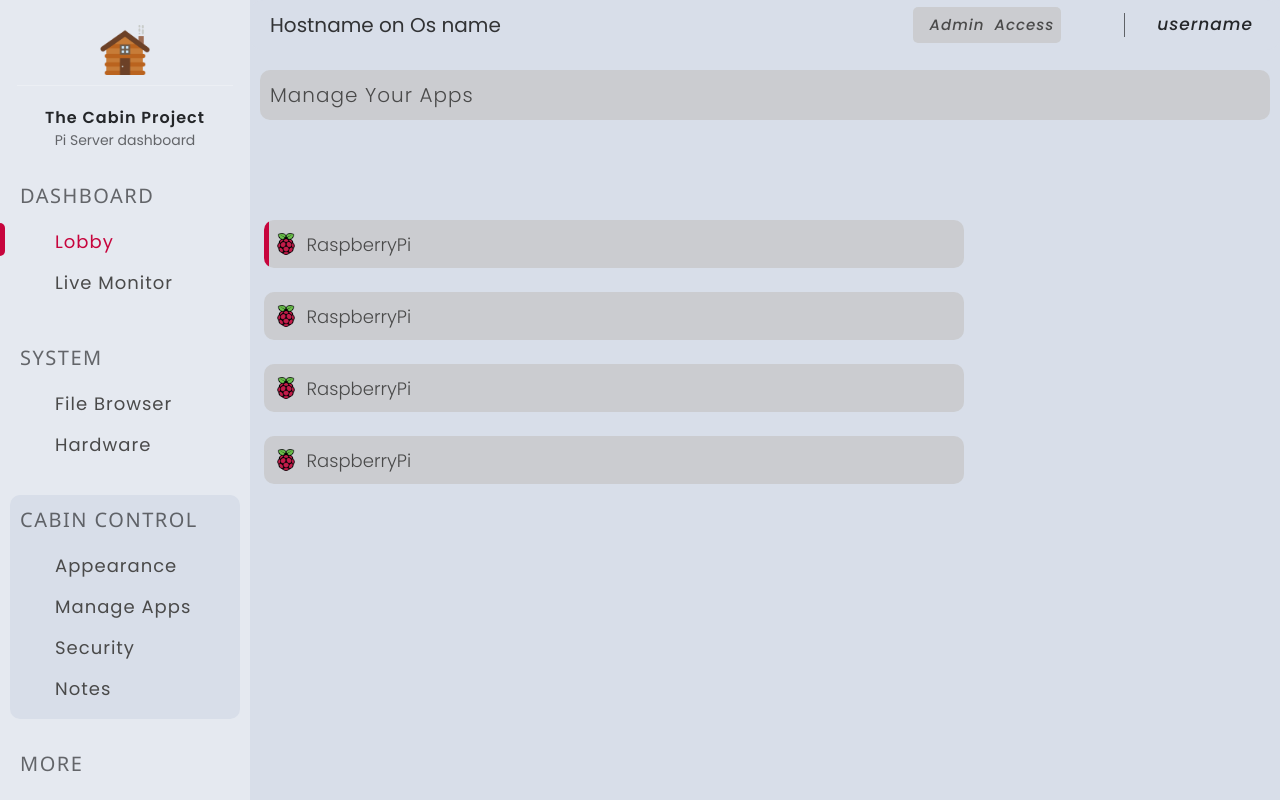
After one commit to tirtharajsinha/TheCabinProject, a Django app: page /manage in a window 1280 px wide. The commit adds this page. Run offline with Django 3.2, Linux system fonts and the light colour scheme; some libraries are stand-ins or nearby versions.

Commit message:
progression

```diff
--- a/home/urls.py
+++ b/home/urls.py
@@ -4,6 +4,7 @@ from home import views
 
 urlpatterns = [
     path('', views.index, name="home"),
+    path('manage', views.manageapp, name="manageapp"),
     path('monitor', views.sysmonitor, name="monitor"),
     path('check', views.check, name="check"),
     path('poweroff', views.poweroff, name="poweroff"),
--- a/home/utils.py
+++ b/home/utils.py
@@ -13,6 +13,11 @@ def getTemp():
 
 def cpuLoad():
     return os.getloadavg()[0]
+
+
+def osName():
+    data = os.popen("grep '^NAME=' /etc/os-release").read()
+    return data
 
 
 def getCpuFreq():
--- a/home/views.py
+++ b/home/views.py
@@ -17,6 +17,11 @@ import os
 def index(request):
     context = {}
     return render(request, "index.html", context=context)
+
+
+def manageapp(request):
+    context = {}
+    return render(request, "manageapp.html", context=context)
 
 
 def sysmonitor(request):
--- a/static/base.css
+++ b/static/base.css
@@ -55,7 +55,7 @@
   --secondary-text-color: #323335;
   --card-text-color: #4a4a4a;
   --dimmed-text-color: #28292caf;
-  --dimmed-bg-color: #d8dee9b7;
+  --dimmed-bg-color: #c6c6c6b7;
 }
 
 * {
@@ -130,8 +130,8 @@ body {
 }
 .context {
   margin-top: 5px;
-  display: flex;
   width: 100%;
+  padding: 10px;
 }
 .centerbox {
   width: calc(100%);
@@ -181,6 +181,17 @@ body {
   cursor: pointer;
   padding: 7px;
   font-size: 15px;
+}
+
+.adminicon {
+  color: var(--activetext);
+  background-color: var(--dimmed-bg-color);
+  border-radius: 5px;
+  white-space: nowrap;
+}
+
+.adminicon span {
+  color: var(--card-text-color);
 }
 
 .topbarbox a {
@@ -255,6 +266,16 @@ body {
   margin-left: 10px;
   font-weight: 500;
   letter-spacing: 1px;
+  user-select: none;
+}
+
+.topbarspan {
+  font-size: 15px;
+  font-family: "Poppins", sans-serif;
+  margin-left: 10px;
+  font-weight: 500;
+  letter-spacing: 1px;
+  user-select: none;
 }
 .hrs {
   width: 100;
@@ -332,6 +353,7 @@ body {
   font-weight: 500;
   letter-spacing: 1.5px;
   font-size: 20px;
+  margin-top: 0;
 }
 
 .sidebar ul a {
@@ -367,7 +389,19 @@ body {
 }
 
 .active {
+  position: relative;
   color: var(--activetext);
+}
+
+.active:before {
+  position: absolute;
+  width: 5px;
+  height: 80%;
+  background-color: var(--activetext);
+  content: "";
+  border-top-right-radius: 5px;
+  border-bottom-right-radius: 5px;
+  transform: translateX(-35px) translateY(-5px);
 }
 .sidebar .sidecon {
   display: flex;
@@ -634,7 +668,7 @@ body {
   margin-bottom: 0px;
 }
 .supercard h5 {
-  color: var(--nord8);
+  color: var(--pi-color-green);
   text-align: center;
 }
 .supercard .btn {
@@ -675,13 +709,14 @@ body {
 }
 
 .settings {
-  height: 110px;
+  height: auto;
   width: 100%;
   display: grid;
-  grid-auto-columns: 1fr 1fr 1fr;
-  grid-auto-flow: column;
+  grid-template-columns: 1fr 1fr 1fr;
+  /* grid-auto-flow: column; */
   gap: 10px;
-  margin-top: 50px;
+  margin-top: 20px;
+  user-select: none;
 }
 .st-box {
   height: auto;
--- /dev/null
+++ b/static/manageapp.css
@@ -0,0 +1,144 @@
+@import url(https://fonts.googleapis.com/css?family=Poppins:100,100italic,200,200italic,300,300italic,regular,italic,500,500italic,600,600italic,700,700italic,800,800italic,900,900italic);
+@import url(https://fonts.googleapis.com/css?family=Roboto:100,100italic,300,300italic,regular,italic,500,500italic,700,700italic,900,900italic);
+
+:root {
+  --primary-bg-color: #242629;
+  --secondary-bg-color: #323335;
+  --card-bg-color: #4a4a4a;
+
+  --primary-text-color: #d8dee9;
+  --secondary-text-color: #e5e9f0;
+  --card-text-color: #eceff4;
+  --dimmed-text-color: #eceff4b2;
+  --dimmed-bg-color: #28292caf;
+  color: #ffffff00;
+  --nord0: #2e3440;
+  --nord1: #3b4252;
+  --nord2: #434c5e;
+  --nord3: #4c566a;
+  --nord4: #d8dee9;
+  --nord5: #e5e9f0;
+  --nord6: #eceff4;
+  --nord7: #8fbcbb;
+  --nord8: #88c0d0;
+  --nord9: #81a1c1;
+  --nord10: #5e81ac;
+  --nord11: rgb(191, 97, 106);
+  --nord12: #d08770;
+  --nord13: #ebcb8b;
+  --nord14: #a3be8c;
+  --nord15: #b48ead;
+  --activetext: #c7053d;
+
+  --pi-color-red: #c7053d;
+  --pi-color-green: #8cc04b;
+
+  --mob-nev: 60px;
+  --mob-brand-img: 30px;
+  --mob-nev-ul-width: 100%;
+  --mob-nev-ul-padding: 0px;
+  --mob-nev-ul-marginleft: 0px;
+  --mob-nev-ul-margin: auto;
+  --mob-nev-ul-h3: none;
+  --mob-nev-ul-a-marginleft: 10px;
+  --mob-nev-ul-a-span: none;
+  --mob-nev-ul-i-marginright: 0px;
+  --mob-hrs: block;
+}
+
+.light-theme {
+  --primary-bg-color: #e5e9f0;
+  --secondary-bg-color: #d8dee9;
+  --card-bg-color: #eceff4;
+
+  --primary-text-color: #242629;
+  --secondary-text-color: #323335;
+  --card-text-color: #4a4a4a;
+  --dimmed-text-color: #28292caf;
+  --dimmed-bg-color: #c6c6c6b7;
+}
+
+.managebar {
+  width: 100%;
+  display: flex;
+  align-items: center;
+  justify-content: space-between;
+  background: var(--dimmed-bg-color);
+  border-radius: 10px;
+  padding: 0 10px;
+}
+
+.managebar p {
+  color: var(--card-text-color);
+  font-weight: 300;
+  letter-spacing: 1px;
+  font-size: 20px;
+  margin: 10px 0;
+}
+
+.managebar i {
+  color: var(--activetext);
+  font-size: 18px;
+}
+
+#imageListId {
+  margin: 0;
+  padding: 0;
+  list-style-type: none;
+  max-width: 700px;
+  width: 95%;
+  display: flex;
+  flex-direction: column;
+  gap: 20px;
+  margin-top: 100px;
+}
+
+.listitemClass {
+  margin: 0 4px 4px 4px;
+  position: relative;
+  border-radius: 10px;
+  width: 100%;
+  display: flex;
+  align-items: center;
+  padding: 0.7em 0.7em;
+  background-color: var(--dimmed-bg-color);
+  overflow: hidden;
+  position: relative;
+}
+
+.listitemClass .appLogo {
+  width: 22px;
+}
+
+.listitemClass .appTitle {
+  font-size: 18px;
+  font-weight: 300;
+  color: var(--card-text-color);
+  margin-left: 10px;
+}
+.actionBox {
+  display: flex;
+  background-color: var(--dimmed-bg-color);
+  position: absolute;
+  right: 10px;
+  gap: 10px;
+  user-select: none;
+}
+
+.actionBox div {
+  color: var(--activetext);
+  font-size: 18px;
+  user-select: none;
+}
+
+.pinnedapp:before {
+  position: absolute;
+  border-left: 5px;
+  left: 0px;
+  height: 100%;
+  width: 5px;
+  border-bottom-left-radius: 10px;
+  border-top-left-radius: 10px;
+  content: "";
+  background-color: var(--activetext);
+}
--- a/templates/base.html
+++ b/templates/base.html
@@ -12,15 +12,11 @@
     <script src="https://cdn.jsdelivr.net/npm/feather-icons/dist/feather.min.js"></script>
     <script src="https://code.jquery.com/jquery-3.6.3.js"
         integrity="sha256-nQLuAZGRRcILA+6dMBOvcRh5Pe310sBpanc6+QBmyVM=" crossorigin="anonymous"></script>
-    <script src="https://code.highcharts.com/highcharts.js"></script>
-    <script src="https://code.highcharts.com/highcharts-more.js"></script>
-    <script src="https://code.highcharts.com/modules/solid-gauge.js"></script>
-    <script src="https://code.highcharts.com/modules/exporting.js"></script>
-    <script src="https://code.highcharts.com/modules/export-data.js"></script>
-    <script src="https://code.highcharts.com/modules/accessibility.js"></script>
-    <script src="https://cdn.jsdelivr.net/npm/chart.js"></script>
-    <script src="https://cdn.jsdelivr.net/npm/@splidejs/splide@4.0.17/dist/js/splide.min.js"></script>
-    <link rel="stylesheet" href="https://cdn.jsdelivr.net/npm/@splidejs/splide@4.0.17/dist/css/splide.min.css">
+
+    <link href="https://code.jquery.com/ui/1.10.4/themes/ui-lightness/jquery-ui.css" rel="stylesheet">
+    <script src="https://code.jquery.com/jquery-1.10.2.js">
+    </script>
+    <script src="https://code.jquery.com/ui/1.10.4/jquery-ui.js"></script>
     <link rel="stylesheet" href="static/base.css">
     <link rel="stylesheet" href="static/loader.css">
     {% block style %}{% endblock %}
@@ -53,25 +49,24 @@
             <div class="hrs"></div>
             <ul>
                 <h3>SYSTEM</h3>
+
                 <a href=""><i class="fal fa-folder"></i><span>File Browser</span></a>
                 <a href=""><i class="fal fa-microchip"></i><span>Hardware</span></a>
-                <a href=""><i class="fal fa-database"></i><span>Storage</span></a>
-                <a href=""><i class="fal fa-wifi"></i><span>Network</span></a>
-                <a href=""><i class="fal fa-user-alt"></i><span>Accounts</span></a>
-                <a href=""><i class="fal fa-industry-alt"></i><span>Services</span></a>
-                <a href=""><i class="fal fa-terminal"></i><span>Terminal</span></a>
             </ul>
             <div class="hrs"></div>
             <ul class="highlight-block">
-                <h3>APPS</h3>
-                <a href=""><i class="fal fa-camera-movie"></i><span>Jellyfin</span></a>
-                <a href=""><i class="fal fa-plane"></i><span>Cockpit</span></a>
-                <a href=""><i class="fal fa-house"></i><span>Cabin</span></a>
+                <h3>CABIN CONTROL</h3>
+                <a href=""><i class="far fa-palette"></i><span>Appearance</span></a>
+                <a href="/manage"><i class="far fa-gamepad-alt"></i><span>Manage Apps</span></a>
+                <a href=""><i class="fal fa-shield"></i><span>Security</span></a>
+                <a href=""><i class="fas fa-clipboard"></i><span>Notes</span></a>
             </ul>
             <ul>
-                <h3>OTHERS</h3>
-                <a href=""><i class="fas fa-clipboard"></i><span>About</span></a>
-                <a href=""><i class="fal fa-cog"></i><span>Settings</span></a>
+                <h3>MORE</h3>
+
+                <a href=""><i class="far fa-id-card-alt"></i><span>About</span></a>
+                <a href=""><i class="fal fa-file-certificate"></i><span>Cradit</span></a>
+                <a href=""><i class="fas fa-books"></i><span>Docs</span></a>
 
             </ul>
             <br>
@@ -83,6 +78,9 @@
                     <a class="pageh fulld data-hostname">Hostname on Os name</a>
                 </div>
                 <div class="topbarbox">
+                    <div class="space fulld"></div>
+                    <i class="fas fa-bolt adminicon"><span class="topbarspan">Admin</span><span
+                            class="topbarspan fulld">Access</span></i>
                     <div class="space fulld"></div>
                     <i class="fal fa-bell"></i>
                     <div class="space"></div>
@@ -113,6 +111,24 @@
                             <i class="fal fa-redo"></i>
                         </div>
                         <div class="st-label">Reboot</div>
+                    </div>
+                    <div class="st-box" id="st-btn4">
+                        <div class="st-btn">
+                            <i class="far fa-shield-alt"></i>
+                        </div>
+                        <div class="st-label">Security</div>
+                    </div>
+                    <div class="st-box" id="st-btn5" id="com-poweroff" onclick="poweroff()">
+                        <div class="st-btn">
+                            <i class="fas fa-map-signs"></i>
+                        </div>
+                        <div class="st-label">Location</div>
+                    </div>
+                    <div class="st-box" id="st-btn6" id="com-reboot" onclick="reboot()">
+                        <div class="st-btn">
+                            <i class="fas fa-chart-network"></i>
+                        </div>
+                        <div class="st-label">VPN</div>
                     </div>
                 </div>
             </div>
--- /dev/null
+++ b/templates/manageapp.html
@@ -0,0 +1,99 @@
+{% extends "base.html" %}
+{% block style %}
+<link rel="stylesheet" href="static/manageapp.css">
+{% endblock %}
+{% block title %}ManageApps{% endblock %}
+
+{% block body %}
+
+<div class="managebar">
+    <p>Manage Your Apps</p>
+    <i class="fas fa-info-circle"></i>
+</div>
+
+<div id="imageListId">
+    <div id="imageNo1" class="listitemClass pinnedapp" data-id=1>
+        <img src="/static/raspberrry_pi_logo.png" alt="" class="appLogo">
+        <div class="appTitle">RaspberryPi</div>
+        <div class="actionBox">
+            <div class="visibility" onclick="togglePinApp(this)" data-pin=1 data-id=1>
+                <i class="far fa-eye"></i>
+            </div>
+            <div class="edit" onclick="editApp()">
+                <i class="fal fa-pen"></i>
+            </div>
+        </div>
+
+    </div>
+    <div id="imageNo1" class="listitemClass" data-id=2>
+
+        <img src="/static/raspberrry_pi_logo.png" alt="" class="appLogo">
+        <div class="appTitle">RaspberryPi</div>
+        <div class="actionBox">
+            <div class="visibility" onclick="togglePinApp(this)" data-pin=1 data-id=2>
+                <i class="far fa-eye"></i>
+            </div>
+            <div class="edit" onclick="editApp()">
+                <i class="fal fa-pen"></i>
+            </div>
+        </div>
+
+    </div>
+    <div id="imageNo1" class="listitemClass" data-id=3>
+
+        <img src="/static/raspberrry_pi_logo.png" alt="" class="appLogo">
+        <div class="appTitle">RaspberryPi</div>
+        <div class="actionBox">
+            <div class="visibility" onclick="togglePinApp(this)" data-pin=1 data-id=3>
+                <i class="far fa-eye"></i>
+            </div>
+            <div class="edit" onclick="editApp()">
+                <i class="fal fa-pen"></i>
+            </div>
+        </div>
+
+    </div>
+    <div id="imageNo1" class="listitemClass" data-id=4>
+
+        <img src="/static/raspberrry_pi_logo.png" alt="" class="appLogo">
+        <div class="appTitle">RaspberryPi</div>
+        <div class="actionBox">
+            <div class="visibility" onclick="togglePinApp(this)" data-pin=1 data-id=4>
+                <i class="far fa-eye"></i>
+            </div>
+            <div class="edit" onclick="editApp()">
+                <i class="fal fa-pen"></i>
+            </div>
+        </div>
+
+    </div>
+</div>
+
+<script>
+    function togglePinApp(app) {
+        app.querySelector("i").classList.toggle("fa-eye");
+        app.querySelector("i").classList.toggle("fa-eye-slash");
+        let id = app.dataset.id;
+        if (app.dataset.pin == 1) {
+            app.dataset.pin = 0;
+            findId(id).classList.remove("pinnedapp");
+        }
+        else {
+            app.dataset.pin = 1;
+            findId(id).classList.add("pinnedapp");
+        }
+    }
+
+
+    function findId(id) {
+        let all = document.querySelectorAll('.listitemClass');
+        for (let i = 0; i < all.length; i++) {
+            // console.log(all[i].dataset.id + "" + id);
+            if (all[i].dataset.id == id) {
+                return all[i];
+            }
+        }
+    }
+</script>
+
+{% endblock %}
--- a/templates/monitor.html
+++ b/templates/monitor.html
@@ -6,7 +6,7 @@
     <meta charset='UTF-8'>
     <meta http-equiv='X-UA-Compatible' content='IE=edge'>
     <meta name='viewport' content='width=device-width, initial-scale=1.0'>
-    <link rel="stylesheet" href="{% static 'style.css' %}">
+    <link rel="stylesheet" href="{% static 'monitor.css' %}">
     <link rel="shortcut icon" href="{% static 'favicon.png' %}" type="image/png">
     <title>The Pi Cabin</title>
 </head>
```
Also changed, not shown: static/index.css (+205 -0 lines), templates/index.html (+152 -0 lines), static/backdrop.png (added), static/monitor.css (renamed from static/style.css).
